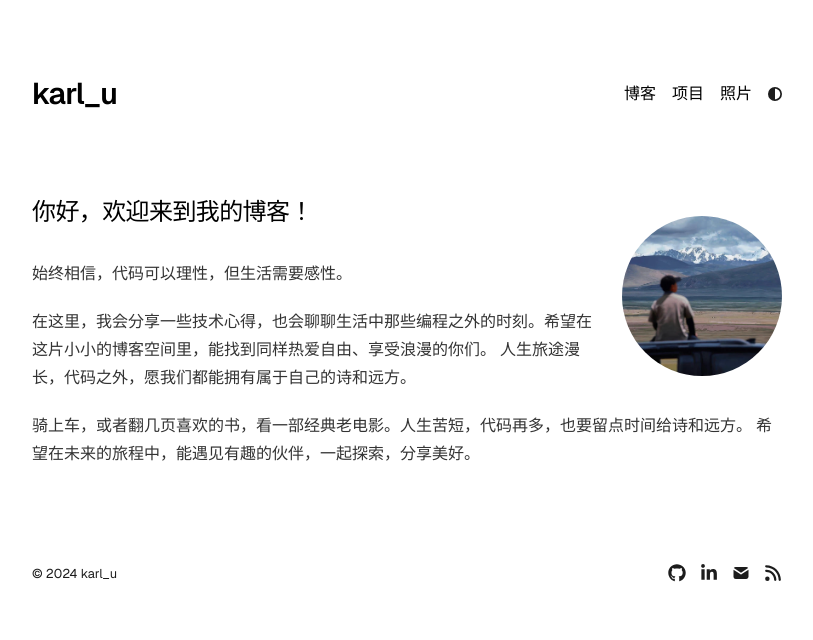
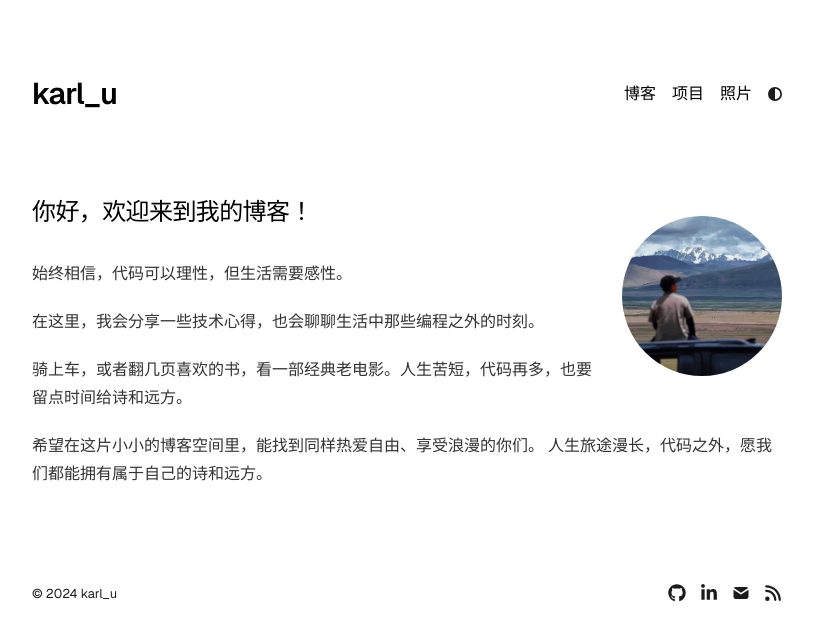
Before and after one commit to AstralBit/nextjs-boilerplate, a Next.js app: page / in a window 1280 px wide. Shown: the top 640 px of the page, without its empty margins (233-1046 px from the left). Built offline with nearby package versions, Linux system fonts and the light colour scheme.

Commit message:
feat: add pthots

```diff
--- a/app/page.tsx
+++ b/app/page.tsx
@@ -18,13 +18,13 @@ export default function Page() {
 
       <div className="prose prose-neutral dark:prose-invert">
         <p>始终相信，代码可以理性，但生活需要感性。</p>
+        <p>在这里，我会分享一些技术心得，也会聊聊生活中那些编程之外的时刻。</p>
         <p>
-          在这里，我会分享一些技术心得，也会聊聊生活中那些编程之外的时刻。希望在这片小小的博客空间里，能找到同样热爱自由、享受浪漫的你们。
-          人生旅途漫长，代码之外，愿我们都能拥有属于自己的诗和远方。
+          骑上车，或者翻几页喜欢的书，看一部经典老电影。人生苦短，代码再多，也要留点时间给诗和远方。
         </p>
         <p>
-          骑上车，或者翻几页喜欢的书，看一部经典老电影。人生苦短，代码再多，也要留点时间给诗和远方。
-          希望在未来的旅程中，能遇见有趣的伙伴，一起探索，分享美好。
+          希望在这片小小的博客空间里，能找到同样热爱自由、享受浪漫的你们。
+          人生旅途漫长，代码之外，愿我们都能拥有属于自己的诗和远方。
         </p>
       </div>
     </section>
```
